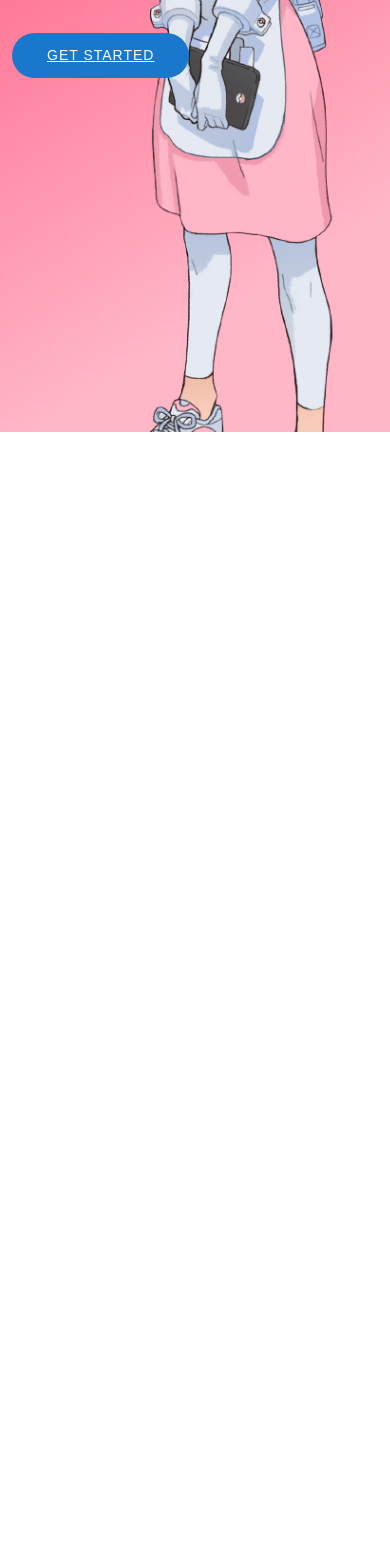
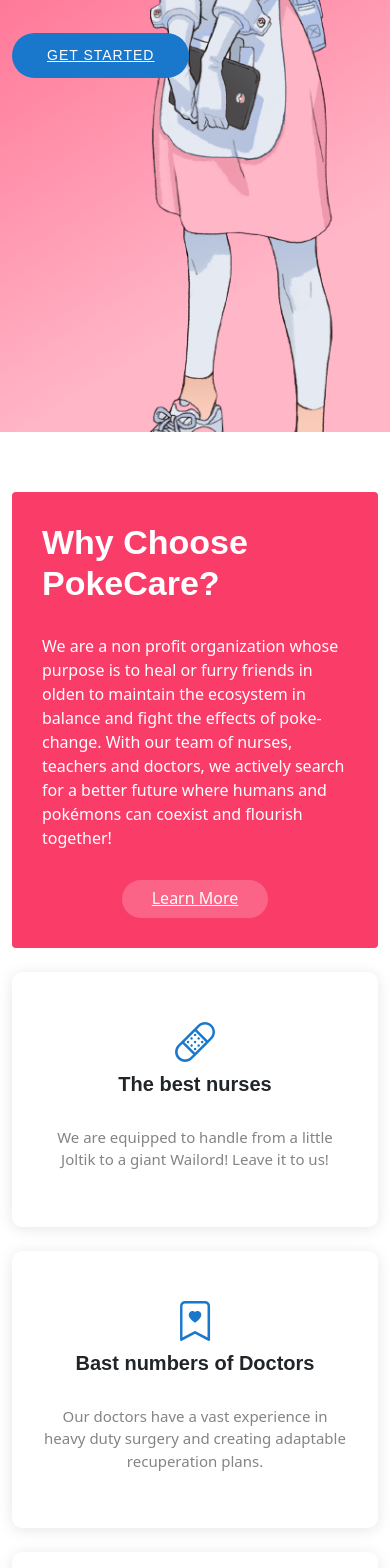
Before and after one commit to reche-git/HealthPage-React-Typescript, a React (Create React App) app: page / in a window 390 px wide. Shown: the part 412-1980 px from the top of the page. Before the commit the page ends 844 px from the top, so only its background shows below. Built offline with nearby package versions, Linux system fonts and the light colour scheme.

Commit message:
Typos + About us progress

```diff
--- a/src/App.tsx
+++ b/src/App.tsx
@@ -1,6 +1,8 @@
 import { Header } from "./component/Header";
 import Home from "./component/Home";
+import { Why_Us } from "./component/Why_Us";
 import { TopBar } from "./component/TopBar";
+import AboutUs from "./component/AboutUs";
 
 function App() {
   return (
@@ -8,6 +10,8 @@ function App() {
       <TopBar />
       <Header />
       <Home />
+      <Why_Us />
+      <AboutUs />
     </div>
   );
 }
--- /dev/null
+++ b/src/component/AboutUs.tsx
@@ -0,0 +1,80 @@
+const AboutUs = () => {
+  return (
+    <section id="about" className="about">
+      <div className="container-fluid">
+        <div className="row">
+          <div className="col-xl-5 col-lg-6 video-box d-flex justify-content-center align-items-stretch position-relative">
+            {/* <a
+              href="https://www.youtube.com/watch?v=eMobkagZu64&ab"
+              className="play-btn mb-4"
+            ></a> */}
+            <iframe
+              style={{ marginTop: "4rem" }}
+              width="853"
+              height="480"
+              src="https://www.youtube.com/embed/eMobkagZu64"
+              title="YouTube video player"
+              allow="accelerometer; autoplay; clipboard-write; encrypted-media; gyroscope; picture-in-picture; web-share"
+            ></iframe>
+          </div>
+
+          <div className="col-xl-7 col-lg-6 icon-boxes d-flex flex-column align-items-stretch justify-content-center py-5 px-lg-5">
+            <h3>
+              A pokémon friendly and ecological organization to make the planet
+              a better place.
+            </h3>
+            <p>
+              Founded in 1987 by John Doe, PokeCare have grown into a global
+              phenomenon with more than 70 clinics across the world and a large
+              number of professors working in association with more than 120
+              universities.
+            </p>
+
+            <div className="icon-box">
+              <div className="icon">
+                <i className="bi bi-fingerprint"></i>{" "}
+              </div>
+              <h4 className="title">
+                <a href="">World recognition</a>
+              </h4>
+              <p className="description">
+                Being recognized as a Pokemon center by 12 global health
+                organizations, PokeCare is a pioneer in global relationships
+                with personalised medical treatment plans recognized in 124
+                countries.
+              </p>
+            </div>
+
+            <div className="icon-box">
+              <div className="icon">
+                <i className="bx bx-gift"></i>
+              </div>
+              <h4 className="title">
+                <a href="">Nemo Enim</a>
+              </h4>
+              <p className="description">
+                At vero eos et accusamus et iusto odio dignissimos ducimus qui
+                blanditiis praesentium voluptatum deleniti atque
+              </p>
+            </div>
+
+            <div className="icon-box">
+              <div className="icon">
+                <i className="bx bx-atom"></i>
+              </div>
+              <h4 className="title">
+                <a href="">Dine Pad</a>
+              </h4>
+              <p className="description">
+                Explicabo est voluptatum asperiores consequatur magnam. Et
+                veritatis odit. Sunt aut deserunt minus aut eligendi omnis
+              </p>
+            </div>
+          </div>
+        </div>
+      </div>
+    </section>
+  );
+};
+
+export default AboutUs;
--- a/src/component/Header.tsx
+++ b/src/component/Header.tsx
@@ -1,9 +1,6 @@
 export const Header = () => {
   return (
-    <nav
-      id="header"
-      className="fixed-top navbar navbar-expand-lg"
-    >
+    <nav id="header" className="fixed-top navbar navbar-expand-lg">
       <div className="container container-fluid">
         <div className="d-flex flex-row bd-highlight mb-3">
           <h1 className="logo me-auto">
@@ -22,8 +19,7 @@ export const Header = () => {
           <span className="navbar-toggler-icon"></span>
         </button>
         <div className="collapse navbar-collapse" id="navbarSupportedContent">
-          <div className="d-inline-flex">
-            <ul className="navbar-nav">
+          <ul className="navbar-nav ms-auto">
             <li className="nav-item">
               <a className="nav-link scrollto active" href="#hero">
                 Home
@@ -57,7 +53,6 @@ export const Header = () => {
           </ul>
         </div>
       </div>
-      </div>
     </nav>
   );
 };
--- a/src/component/Home.tsx
+++ b/src/component/Home.tsx
@@ -1,10 +1,10 @@
 const Home = () => {
   return (
-    <section id="hero" className="d-flex align-items-center">
+    <section id="home" className="d-flex align-items-center">
       <div className="container">
         <h1>Welcome to PokeCare</h1>
         <h2>
-          We are team of talented nurses making your pokémons healthy again!
+          We are team a of professionals making your pokémons healthy again!
         </h2>
         <a href="#about" className="btn-get-started scrollto">
           Get Started
--- /dev/null
+++ b/src/component/Why_Us.tsx
@@ -0,0 +1,65 @@
+export const Why_Us = () => {
+  return (
+    <>
+      <section id="why-us" className="why-us">
+        <div className="container">
+          <div className="row">
+            <div className="col-lg-4 d-flex align-items-stretch">
+              <div className="content">
+                <h3>Why Choose PokeCare?</h3>
+                <p>
+                  We are a non profit organization whose purpose is to heal or
+                  furry friends in olden to maintain the ecosystem in balance
+                  and fight the effects of poke-change. With our team of nurses,
+                  teachers and doctors, we actively search for a better future
+                  where humans and pokémons can coexist and flourish together!
+                </p>
+                <div className="text-center">
+                  <a href="#" className="more-btn">
+                    Learn More <i className="bx bx-chevron-right"></i>
+                  </a>
+                </div>
+              </div>
+            </div>
+            <div className="col-lg-8 d-flex align-items-stretch">
+              <div className="icon-boxes d-flex flex-column justify-content-center">
+                <div className="row">
+                  <div className="col-xl-4 d-flex align-items-stretch">
+                    <div className="icon-box mt-4 mt-xl-0">
+                      <i className="bi bi-bandaid"></i>
+                      <h4>The best nurses</h4>
+                      <p>
+                        We are equipped to handle from a little Joltik to a
+                        giant Wailord! Leave it to us!
+                      </p>
+                    </div>
+                  </div>
+                  <div className="col-xl-4 d-flex align-items-stretch">
+                    <div className="icon-box mt-4 mt-xl-0">
+                      <i className="bi bi-bookmark-heart"></i>{" "}
+                      <h4>Bast numbers of Doctors</h4>
+                      <p>
+                        Our doctors have a vast experience in heavy duty surgery
+                        and creating adaptable recuperation plans.
+                      </p>
+                    </div>
+                  </div>
+                  <div className="col-xl-4 d-flex align-items-stretch">
+                    <div className="icon-box mt-4 mt-xl-0">
+                      <i className="bi bi-journal-bookmark"></i>
+                      <h4>A fleet of teachers!</h4>
+                      <p>
+                        More than 400 teachers adhere to our school program to
+                        participate in the formation of new professionals.
+                      </p>
+                    </div>
+                  </div>
+                </div>
+              </div>
+            </div>
+          </div>
+        </div>
+      </section>
+    </>
+  );
+};
--- a/src/index.css
+++ b/src/index.css
@@ -163,6 +163,10 @@ h6 {
   box-shadow: 0px 2px 15px rgba(25, 119, 204, 0.1);
 }
 
+.navbar-toggler,  button:focus, button:active {
+  border: none !important;
+}
+
 #header .logo {
   font-size: 30px;
   margin: 0;
@@ -177,9 +181,6 @@ h6 {
   color: #2c4964;
 }
 
-#header .logo img {
-  max-height: 40px;
-}
 
 /**
 * Appointment Button *
@@ -213,9 +214,9 @@ h6 {
 --------------------------------------------------------------*/
 
 /*--------------------------------------------------------------
-# Hero Section
---------------------------------------------------------------*/
-#hero {
+# home Section
+--------------------------------------------------------------*/
+#home {
   width: 100%;
   height: 90vh;
   background-size: contain;
@@ -234,11 +235,11 @@ h6 {
   background-size: contain;
 }
 
-#hero .container {
+#home .container {
   position: relative;
 }
 
-#hero h1 {
+#home h1 {
   margin: 0;
   font-size: 48px;
   font-weight: 700;
@@ -247,13 +248,13 @@ h6 {
   color: #2c4964;
 }
 
-#hero h2 {
+#home h2 {
   color: #2c4964;
   margin: 10px 0 0 0;
   font-size: 24px;
 }
 
-#hero .btn-get-started {
+#home .btn-get-started {
   font-family: "Raleway", sans-serif;
   text-transform: uppercase;
   font-weight: 500;
@@ -268,18 +269,18 @@ h6 {
   background: #1977cc;
 }
 
-#hero .btn-get-started:hover {
+#home .btn-get-started:hover {
   background: #3291e6;
 }
 
 @media (min-width: 1024px) {
-  #hero {
+  #home {
     background-attachment: fixed;
   }
 }
 
 @media (max-width: 992px) {
-  #hero {
+  #home {
     margin-bottom: 0;
     height: 100vh;
     background: url("./assets/nurse-fullBody-1.png") top center,
@@ -295,18 +296,18 @@ h6 {
   background-size: contain;
   }
 
-  #hero .container {
+  #home .container {
     padding-bottom: 63px;
   }
 
-  #hero h1 {
+  #home h1 {
     font-size: 28px;
     line-height: 36px;
     color: #fff;
     text-shadow: 0px 0px 16px rgba(0, 0, 0, 0.93);
   }
 
-  #hero h2 {
+  #home h2 {
     font-size: 18px;
     line-height: 24px;
     margin-bottom: 30px;
@@ -316,7 +317,7 @@ h6 {
 }
 
 @media (max-height: 600px) {
-  #hero {
+  #home {
     height: 110vh;
   }
 }
@@ -440,7 +441,7 @@ section {
 --------------------------------------------------------------*/
 .why-us .content {
   padding: 30px;
-  background: #1977cc;
+  background: #fa3c69;
   border-radius: 4px;
   color: #fff;
 }
```
Lines whose indentation alone changed are shown as unchanged.
